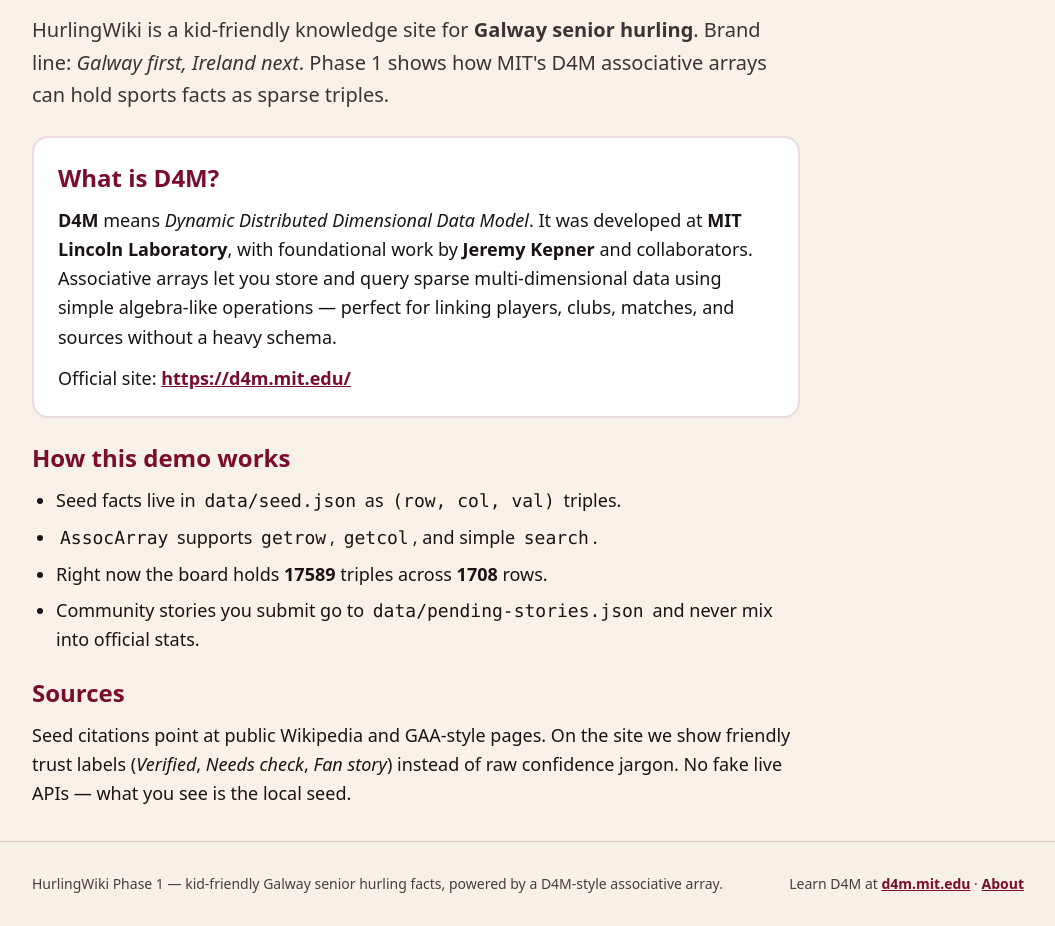
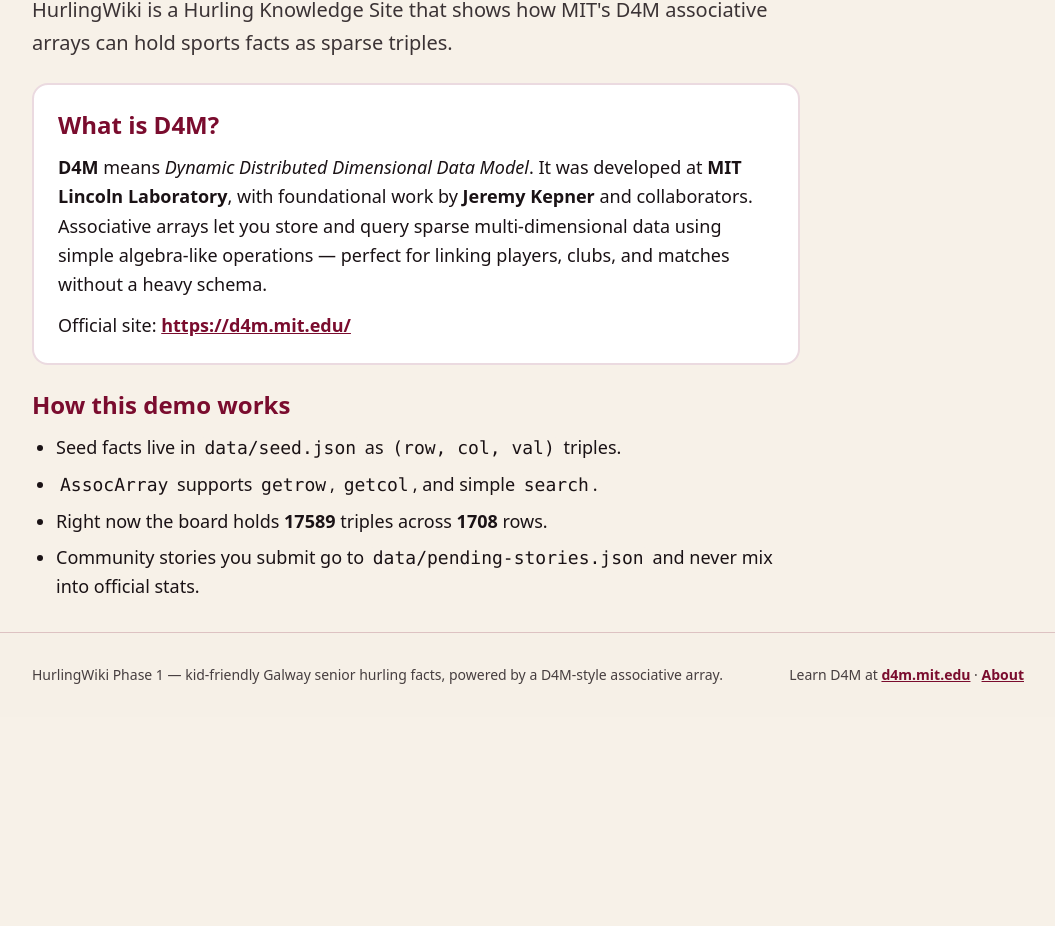
Before and after one commit to Sliothar1/GrokD4M, a Next.js app: page /about in a window 1280 px wide. Shown: the part 186-1112 px from the top of the page, without its empty margins (112-1167 px from the left). After the commit the page ends 903 px from the top, so only its background shows below. Built offline with nearby package versions, Linux system fonts and the light colour scheme.

Commit message:
Simplify About copy: D4M knowledge site, drop tagline and Sources

```diff
--- a/src/app/about/page.tsx
+++ b/src/app/about/page.tsx
@@ -12,9 +12,8 @@
     <div className="prose-like max-w-3xl space-y-6">
       <h1 className="text-4xl font-black text-galway-ink sm:text-5xl">About HurlingWiki</h1>
       <p className="text-xl leading-relaxed text-galway-ink/85">
-        HurlingWiki is a kid-friendly knowledge site for <strong>Galway senior hurling</strong>.
-        Brand line: <em>Galway first, Ireland next</em>. Phase 1 shows how MIT&apos;s D4M
-        associative arrays can hold sports facts as sparse triples.
+        HurlingWiki is a Hurling Knowledge Site that shows how MIT&apos;s D4M associative
+        arrays can hold sports facts as sparse triples.
       </p>
 
       <section className="space-y-3 rounded-2xl border-2 border-galway-maroon/15 bg-white p-6">
@@ -24,7 +23,7 @@
           was developed at <strong>MIT Lincoln Laboratory</strong>, with foundational work by{" "}
           <strong>Jeremy Kepner</strong> and collaborators. Associative arrays let you store
           and query sparse multi-dimensional data using simple algebra-like operations —
-          perfect for linking players, clubs, matches, and sources without a heavy schema.
+          perfect for linking players, clubs, and matches without a heavy schema.
         </p>
         <p className="text-lg">
           Official site:{" "}
@@ -63,15 +62,6 @@
           </li>
         </ul>
       </section>
-
-      <section className="space-y-3">
-        <h2 className="text-2xl font-bold text-galway-maroon">Sources</h2>
-        <p className="text-lg leading-relaxed">
-          Seed citations point at public Wikipedia and GAA-style pages. On the site we show
-          friendly trust labels (<em>Verified</em>, <em>Needs check</em>, <em>Fan story</em>)
-          instead of raw confidence jargon. No fake live APIs — what you see is the local seed.
-        </p>
-      </section>
     </div>
   );
 }
--- a/src/app/layout.tsx
+++ b/src/app/layout.tsx
@@ -16,11 +16,11 @@
 
 export const metadata: Metadata = {
   title: {
-    default: "HurlingWiki — Galway first, Ireland next",
+    default: "HurlingWiki",
     template: "%s · HurlingWiki",
   },
   description:
-    "Kid-friendly Galway senior hurling knowledge site showcasing MIT D4M associative arrays.",
+    "Hurling knowledge site showing how MIT's D4M associative arrays hold sports facts as sparse triples.",
 };
 
 export default function RootLayout({
--- a/src/components/SiteHeader.tsx
+++ b/src/components/SiteHeader.tsx
@@ -15,9 +15,6 @@
           <span className="block text-2xl font-black tracking-tight sm:text-3xl">
             HurlingWiki
           </span>
-          <span className="text-sm text-galway-cream/90 group-hover:underline">
-            Galway first, Ireland next
-          </span>
         </Link>
         <nav aria-label="Main" className="flex flex-wrap gap-1">
           {links.map((l) => (
```
